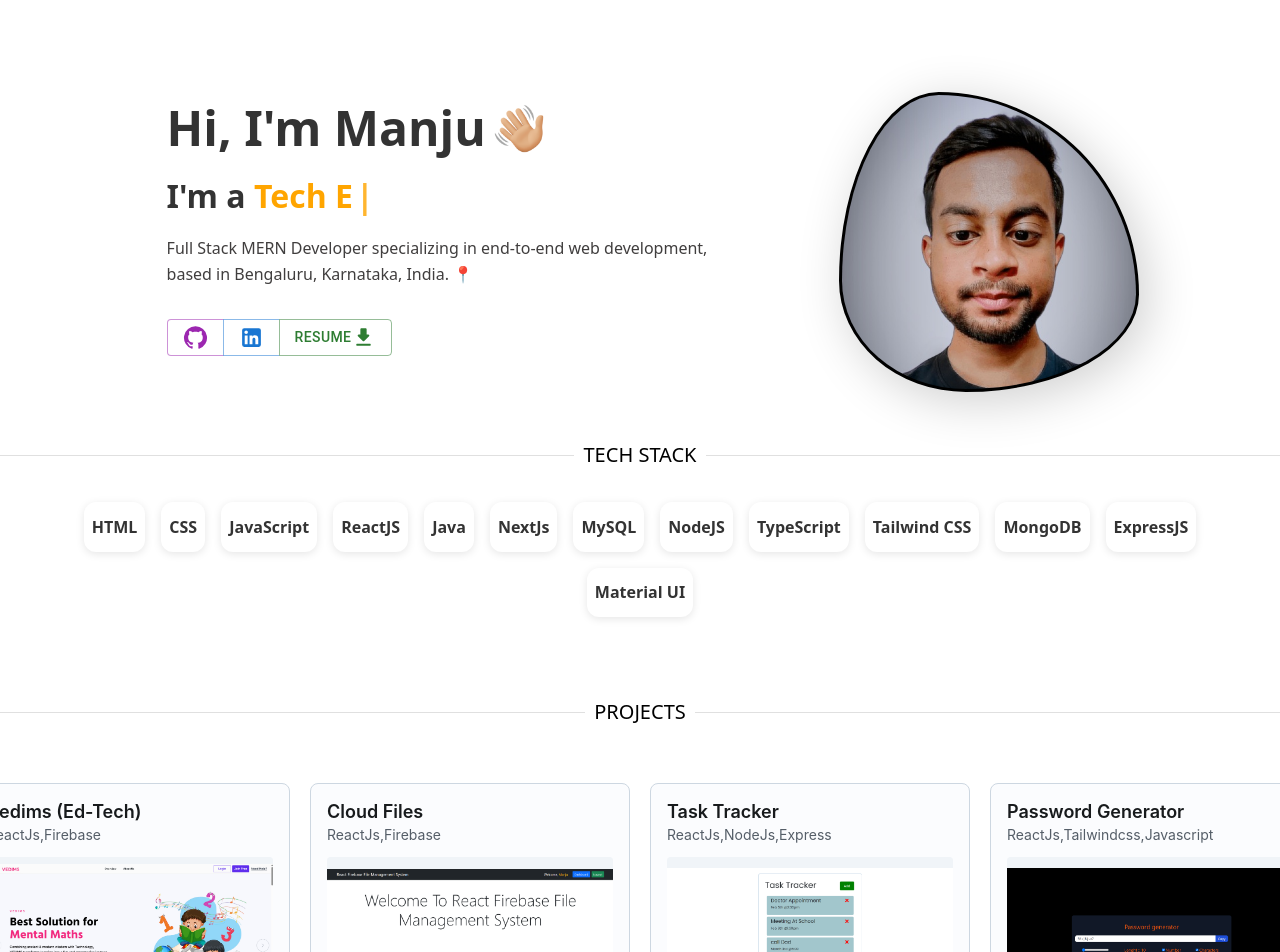
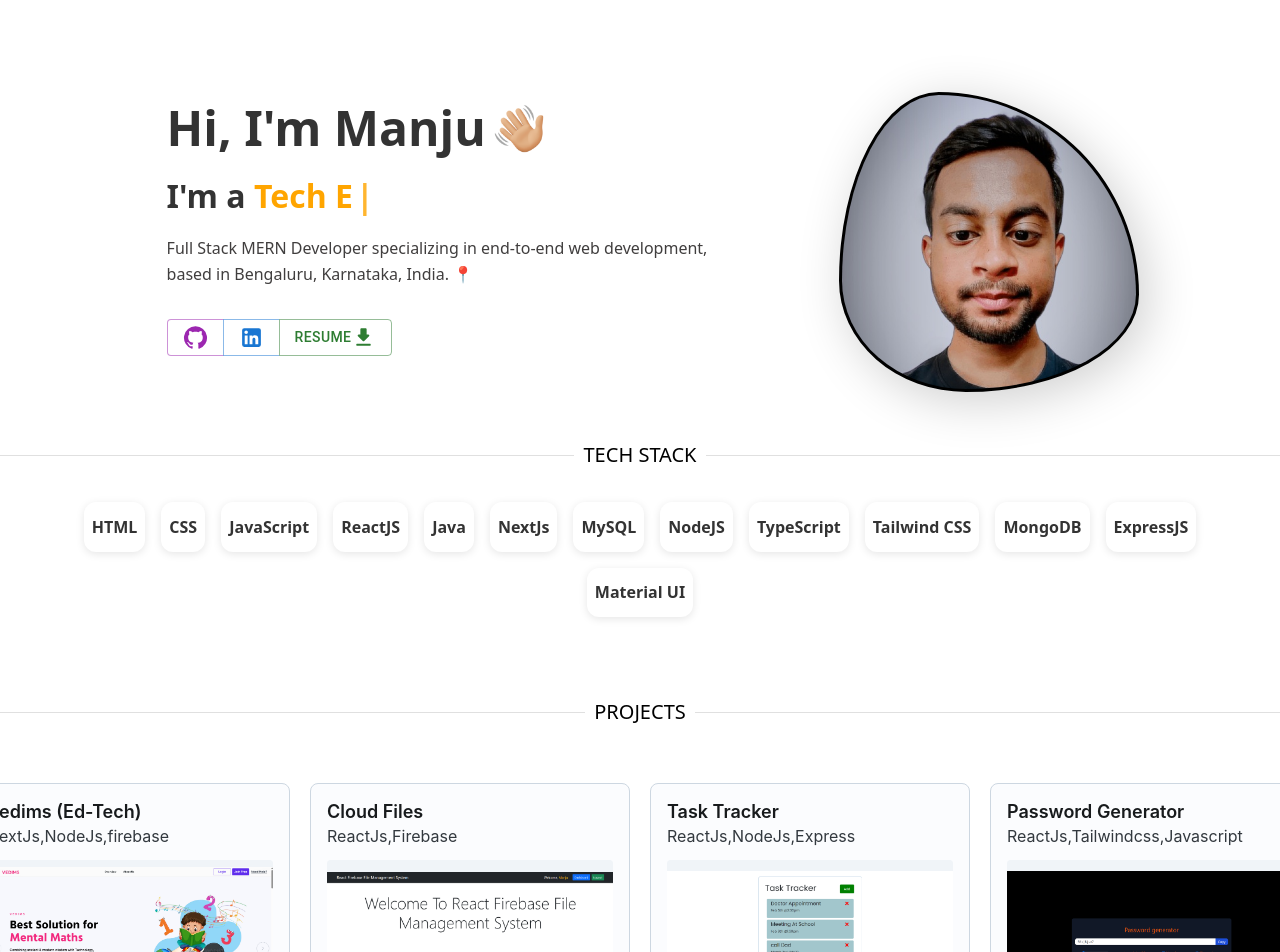
Before and after one commit to manjuhiremath/portfolio, a React (Vite) app: page / in a window 1280 px wide. Shown: the top 952 px of the page. Built offline with nearby package versions, Linux system fonts and the light colour scheme.

Commit message:
updat card

```diff
--- a/src/components/Card.jsx
+++ b/src/components/Card.jsx
@@ -11,7 +11,7 @@ function BasicCard({ name, tech, img, githublink, websitelink, disabled }) {
     <Card sx={{ width: 320 }}>
       <div>
         <Typography level="title-lg">{name}</Typography>
-        <Typography level="body-sm">{tech}</Typography>
+        <Typography level="body-sm text-wrap">{tech}</Typography>
       </div>
       <AspectRatio minHeight="100px" maxHeight="150px">
         <img
--- a/src/components/Cards.jsx
+++ b/src/components/Cards.jsx
@@ -19,7 +19,7 @@ function Cards() {
           githublink=""
           websitelink="https://vedims.com/"
           img={vedims}
-          tech="ReactJs,Firebase"
+          tech="NextJs,NodeJs,firebase"
         />
       </div>
       <div>
```
